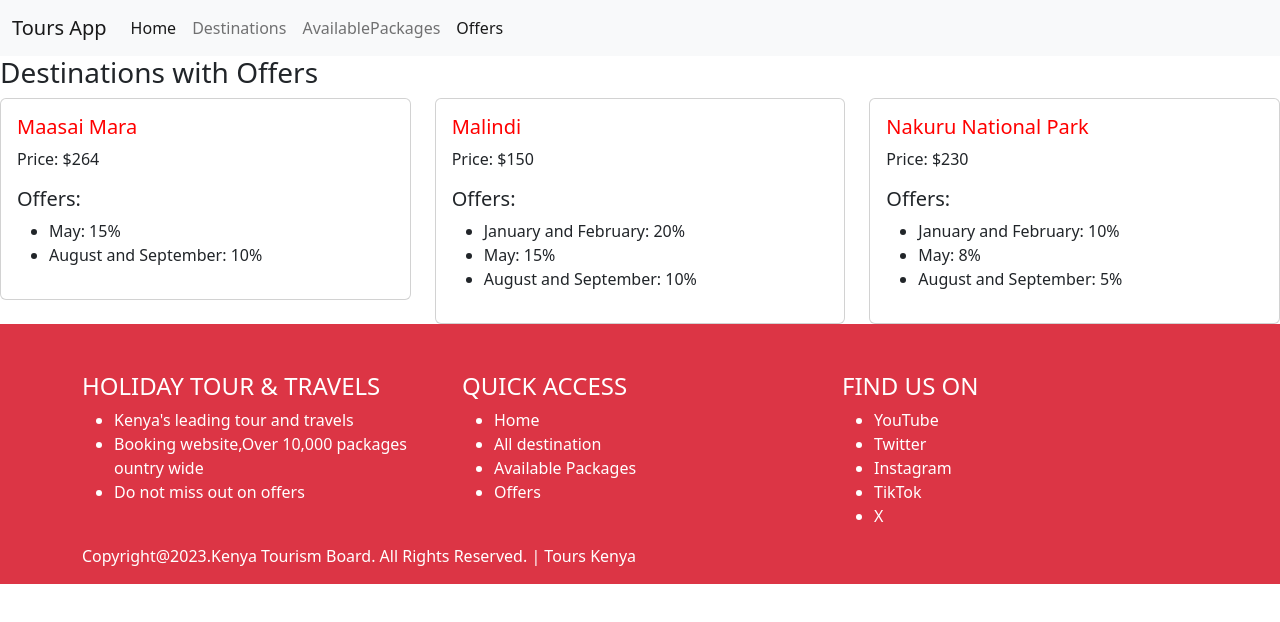
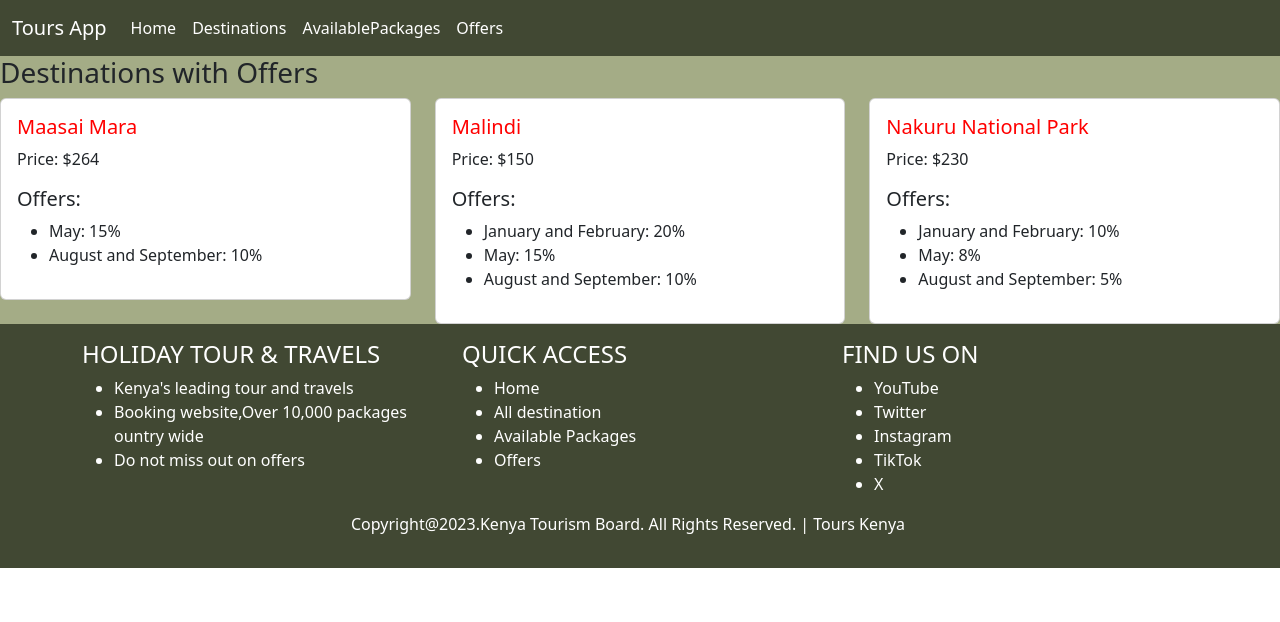
Before and after one commit to wahitom/phase-2-tour-project, a React (Create React App) app: page /offers in a window 1280 px wide. Shown: the top 622 px of the page. Built offline with nearby package versions, Linux system fonts and the light colour scheme; data requests are answered from the project's data file.

Commit message:
styling added

```diff
--- /dev/null
+++ b/src/App.css
@@ -0,0 +1,3 @@
+.App{
+    background-color: #a4ac86;
+}
--- a/src/App.js
+++ b/src/App.js
@@ -6,10 +6,11 @@ import Destination from "./components/Destination";
 import Home from "./components/Home";
 import Footer from "./components/Footer";
 import Userform from "./components/Userform";
+import "./App.css";
 
 function App() {
   return (
-    <>
+    <div className="App">
       <NavBar />
 
       <Routes>
@@ -20,7 +21,7 @@ function App() {
       </Routes>
 
       <Footer />
-    </>
+    </div>
   );
 }
 
--- a/src/components/Availablepackages.jsx
+++ b/src/components/Availablepackages.jsx
@@ -11,7 +11,7 @@ import Amboseli from "./PackagesChild/Amboseli";
 
 const Availablepackages = () => {
   return (
-    <Stack gap={3} style={{ padding: "20px", backgroundColor: "#efefef" }}>
+    <Stack gap={3} style={{ padding: "20px",  }}>
       <MaasaiMara className="p-2" />
       <Diani className="p-2" />
       <Malindi className="p-2" />
--- a/src/components/Footer.css
+++ b/src/components/Footer.css
@@ -1,6 +1,6 @@
 .main-footer{
     color: white;
-    background-color: #dc3545;
+    background-color: #414833;
     padding-top: 3em;
     position: relative;
     bottom: 0;
--- a/src/components/Footer.jsx
+++ b/src/components/Footer.jsx
@@ -1,22 +1,20 @@
-//import { Footer } from "react-bootstrap"
 import "./Footer.css";
 
 function Footer() {
   return (
-    <div className='main-footer'  >
-        <div className='container'>
-            <div className='row'>
-                <div className='col'>
+    <footer className="main-footer mt-auto py-3">
+      <div className="container">
+        <div className="row">
+          <div className="col">
             <h4>HOLIDAY TOUR & TRAVELS</h4>
             <ul>
               <li>Kenya's leading tour and travels</li>
               <li>Booking website,Over 10,000 packages ountry wide</li>
               <li>Do not miss out on offers</li>
             </ul>
-
           </div>
 
-                <div className='col'>
+          <div className="col">
             <h4>QUICK ACCESS</h4>
             <ul>
               <li>Home</li>
@@ -24,9 +22,8 @@ function Footer() {
               <li>Available Packages</li>
               <li>Offers</li>
             </ul>
-
           </div>
-                <div className='col'>
+          <div className="col">
             <h4>FIND US ON</h4>
             <ul>
               <li>YouTube</li>
@@ -35,21 +32,19 @@ function Footer() {
               <li>TikTok</li>
               <li>X</li>
             </ul>
-
           </div>
-                <div className='row'>
-                    <p className='col-sm'>
-Copyright@{new Date().getFullYear()}.Kenya Tourism Board. All Rights Reserved. | Tours Kenya
+          <div className="row">
+            <div className="footer-bottom text-white text-center">
+              <p>
+                Copyright@{new Date().getFullYear()}.Kenya Tourism Board. All
+                Rights Reserved. | Tours Kenya
               </p>
-
             </div>
           </div>
-
         </div>
-
-
       </div>
-  )
+    </footer>
+  );
 }
 
-export default Footer
+export default Footer;
--- a/src/components/NavBar.jsx
+++ b/src/components/NavBar.jsx
@@ -1,12 +1,14 @@
 
 import { NavLink } from "react-router-dom";
 
+
 function NavBar() {
   return (
-    <div>
-      <nav className="navbar navbar-expand-lg navbar-light bg-light">
-        <div className="container-fluid">
-          <a className="navbar-brand" to="/">
+    <div className='NavBar' style={{backgroundColor: '#414833'}}>
+      <nav  className="navbar navbar-expand-lg " >
+
+        <div className="container-fluid ml-5">
+          <a className="navbar-brand text-white" to="/">
             Tours App
           </a>
           <button
@@ -20,25 +22,25 @@ function NavBar() {
           >
             <span className="navbar-toggler-icon"></span>
           </button>
-          <div className="collapse navbar-collapse" id="navbarNav">
-            <ul className="navbar-nav">
-              <li className="nav-item">
-                <NavLink className="nav-link active" aria-current="page" to="/">
+          <div className="collapse navbar-collapse justify-content-between ml-5" id="navbarNav">
+            <ul className="navbar-nav ">
+              <li className="nav-item ">
+                <NavLink className="nav-link active text-white " aria-current="page" to="/">
                   Home
                 </NavLink>
               </li>
               <li className="nav-item">
-                <NavLink className="nav-link" to="/destination">
+                <NavLink className="nav-link text-white" to="/destination">
                   Destinations
                 </NavLink>
               </li>
               <li className="nav-item">
-                <NavLink className="nav-link" to="/availablepackages">
+                <NavLink className="nav-link text-white" to="/availablepackages">
                   AvailablePackages
                 </NavLink>
               </li>
               <li className="nav-item">
-                <NavLink className="nav-link" to="/offers">
+                <NavLink className="nav-link text-white" to="/offers">
                   Offers
                 </NavLink>
               </li>
--- a/src/index.css
+++ b/src/index.css
@@ -1,9 +1,11 @@
 *{
   margin: 0;
   padding: 0;
+
 }
 body {
   margin: 0;
+
   font-family: -apple-system, BlinkMacSystemFont, 'Segoe UI', 'Roboto', 'Oxygen',
     'Ubuntu', 'Cantarell', 'Fira Sans', 'Droid Sans', 'Helvetica Neue',
     sans-serif;
```
Lines whose indentation alone changed are shown as unchanged.
